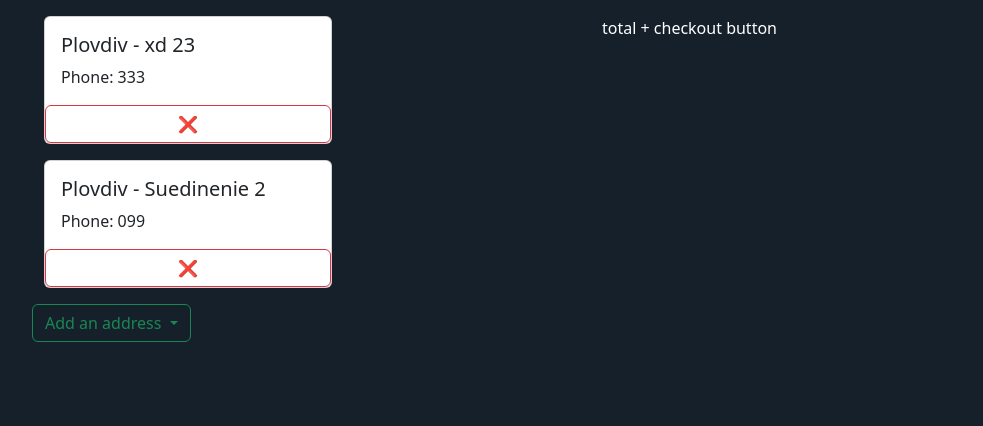
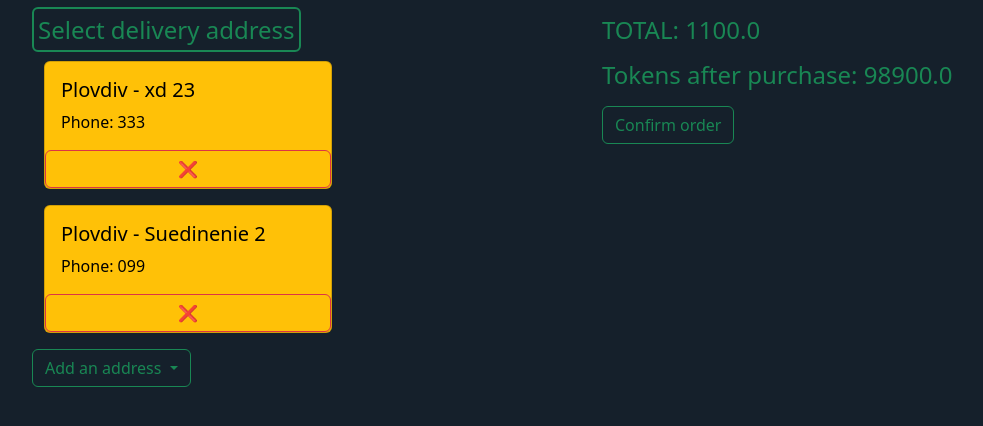
Before and after one commit to popov23cso/FullCycleShop, a Django app: page /checkout in a window 1280 px wide. Shown: the part 96-522 px from the top of the page, without its empty margins (50-1033 px from the left). Run offline with Django 5.2, Linux system fonts and the light colour scheme; a user stored in the database is signed in; data comes from the database, SQL or seed files in the repository; both versions use the stored data as it was after the commit.

Commit message:
Increase address boxes interactivity

```diff
--- a/DjangoMart/DjangoMartApp/static/DjangoMartApp/checkout.js
+++ b/DjangoMart/DjangoMartApp/static/DjangoMartApp/checkout.js
@@ -1,10 +1,10 @@
-import { getCSRFToken, toast_background, display_toast, hide_element, show_element} from './functions.js';
+import { getCSRFToken, toast_background, display_toast, hide_element, show_element, send_api_request} from './functions.js';
 
 document.addEventListener('DOMContentLoaded', () => {
     document.querySelector('#saveAddressBtn').addEventListener('click', save_address);
 
-    const container = document.querySelector('#addressesContainer');
-    container.addEventListener('click', (event) => {
+    const address_container = document.querySelector('#addressesContainer');
+    address_container.addEventListener('click', (event) => {
     if (event.target.classList.contains('deleteAddressBtn')) {
         const btn = event.target;
         const parent = btn.closest('.card');
@@ -13,6 +13,10 @@ document.addEventListener('DOMContentLoaded', () => {
     }
     });
 
+    const address_cards = document.querySelectorAll('.addressCard');
+    address_cards.forEach(item => {
+        item.addEventListener('click', e => {highlight_address(e.currentTarget)})
+    })
 })
 
 
@@ -45,10 +49,6 @@ async function save_address() {
         }
         address_container.dataset.addresscount = address_count;
     }
-    } catch (err) {
-        console.error('Fetch error:', err);
-        display_toast('Error!', 'Something went wrong', toast_background.ERROR);
-    }
     address_dropdown.classList.remove('show');
     address_menu.classList.remove('show');
 }
@@ -72,17 +72,13 @@ async function remove_address(parent_element, city, street, street_number, phone
         let address_dropdown_selector = '#addressDropdown';
         show_element(address_dropdown_selector);
         address_container.dataset.addresscount = address_count;
-
-            }
-    } catch (err) {
-        console.error('Fetch error:', err);
-        display_toast('Error!', 'Something went wrong', toast_background.ERROR);
     }
 }
 
 function display_address(city, street, street_number, phone_number) {
     const template = document.querySelector('#addressTemplate');
     const clone = template.content.cloneNode(true);
+    const card = clone.querySelector('.addressCard');
     const city_el = clone.querySelector('#city');
     const street_el = clone.querySelector('#street');
     const street_num_el = clone.querySelector('#streetNum');
@@ -98,5 +94,26 @@ function display_address(city, street, street_number, phone_number) {
     delete_btn.dataset.streetnum = street_number;
     delete_btn.dataset.phonenum = phone_number;
 
+    card.addEventListener('click',() => highlight_address(card));
+
     document.querySelector('#addressesContainer').appendChild(clone);
 }
+
+
+function highlight_address(address_box) {
+    unselect_not_clicked_addresses();
+    address_box.classList.remove('text-bg-warning');
+    address_box.classList.add('text-bg-success');
+    address_box.classList.add('selectedAddress');
+}
+
+function unselect_not_clicked_addresses() {
+    const address_cards = document.querySelectorAll('.addressCard');
+    address_cards.forEach(item => {
+        if (item.classList.contains('selectedAddress')) {
+            item.classList.remove('selectedAddress');
+            item.classList.remove('text-bg-success');
+            item.classList.add('text-bg-warning');
+        }
+    })
+}
--- a/DjangoMart/DjangoMartApp/templates/DjangoMartApp/checkout.html
+++ b/DjangoMart/DjangoMartApp/templates/DjangoMartApp/checkout.html
@@ -10,11 +10,12 @@
 {% block body %}
 <div class="row mt-3">
     <div class="col">
+        <h4 class="mb-3"><span class="border text-success border-success border-2 rounded p-1">Select delivery address</span></h4>
         <div class="container" id="addressesContainer" data-addressCount="{{delivery_details_provided_count}}">
             {% if delivery_destinations %}
                 {% for destination in delivery_destinations %}
-                    <div class="card mb-3" style="width: 18rem;">
-                        <div class="card-body">
+                    <div class="card mb-3 text-bg-warning" style="width: 18rem;">
+                        <div class="card-body addressCard rounded">
                             <h5 class="card-title">
                                 <span id="city">{{destination.city}}</span> - <span id="street">{{destination.street}}</span> <span id="streetNum">{{destination.street_number}}</span>
                             </h5>
@@ -63,7 +64,13 @@
         </div>
     </div>
     <div class="col">
-        total + checkout button
+        <h4 class="mb-3"><span class="text-success">TOTAL: {{cart_total_value}}</span></h4>
+        {% if can_afford_cart %}
+            <h4 class="mb-3"><span class="text-success">Tokens after purchase: {{balance_after_purchase}}</span></h4>
+            <button type="button" class="btn btn-outline-success" id="checkoutBtn" >Confirm order</button>
+        {% else %}
+            <h4 class="mb-3"><span class="text-danger">Insufficient tokens available. Current balance: {{available_tokens}}</span></h4>
+        {% endif %}
     </div>
 </div>
     <div class="toast-container position-fixed bottom-0 end-0 p-3">
@@ -84,8 +91,8 @@
 
 {% block templates %}
 <template id="addressTemplate">
-    <div class="card mb-3" style="width: 18rem;">
-        <div class="card-body">
+    <div class="card mb-3 text-bg-warning" style="width: 18rem;">
+        <div class="card-body addressCard rounded">
             <h5 class="card-title">
                 <span id="city"></span> - <span id="street"></span> <span id="streetNum"></span>
             </h5>
```
Also changed, not shown: DjangoMart/db.sqlite3. Lines whose indentation alone changed are shown as unchanged.
